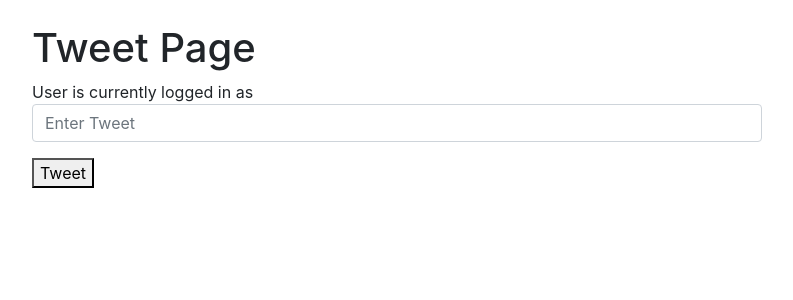
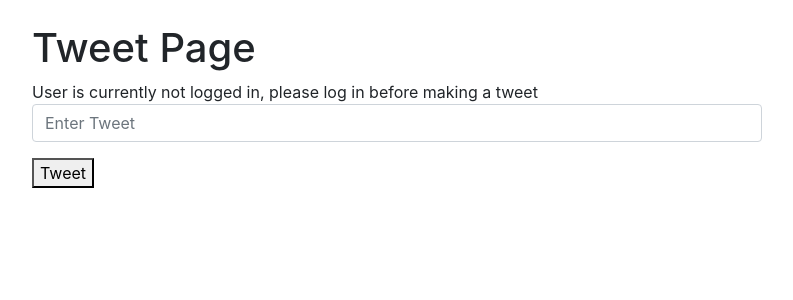
Before and after one commit to reberly1/DIA_Real_Time_Sentiment_Analysis, a Flask app: template application/templates/tweet.html in a window 1280 px wide. Shown: the part 56-356 px from the top of the page, without its empty margins (53-846 px from the left). Run offline with Flask 3, Linux system fonts and the light colour scheme; the template is opened without the code that fills it, so the values that code supplies are empty; some libraries are stand-ins or nearby versions.

Commit message:
Minor Bug Fix

```diff
--- a/application/app.py
+++ b/application/app.py
@@ -10,15 +10,15 @@ app.secret_key = "Dummy Key For Debugging Purposes"
 def tweet():
     if 'username' not in session:
         session['username'] = ""
-        message = "Tweet Rejected, Please login before posting a tweet"
-        return render_template('tweet.html', title="Tweet", username=username, message=message)
+        message = "Please login before posting a tweet"
+        return render_template('tweet.html', title="Tweet", message=message)
 
     username = session['username']
 
     if request.method == 'POST' and username != "":
         tweet = request.form['tweet']
         session['tweet'] = tweet
-        insert_tweet(username, tweet)
+        print(insert_tweet(username, tweet))
         message = "Tweet Sucessfully Posted"
         return render_template('tweet.html', title="Tweet", tweet=tweet, username=username, message=message)
 
@@ -40,6 +40,7 @@ def login():
             message = "User was not found try another username"
 
         return render_template('login.html',title='Login', username=username, message=message)
+
     return render_template('login.html',title='Login')
 
 @app.route('/recommend')
--- a/application/templates/tweet.html
+++ b/application/templates/tweet.html
@@ -1,7 +1,7 @@
 {% extends "standard.html" %}
 {% block content %}
 <h1>Tweet Page</h1>
-{% if username != "" %}
+{% if username %}
     User is currently logged in as {{username}}
 {% else %}
     User is currently not logged in, please log in before making a tweet
```
